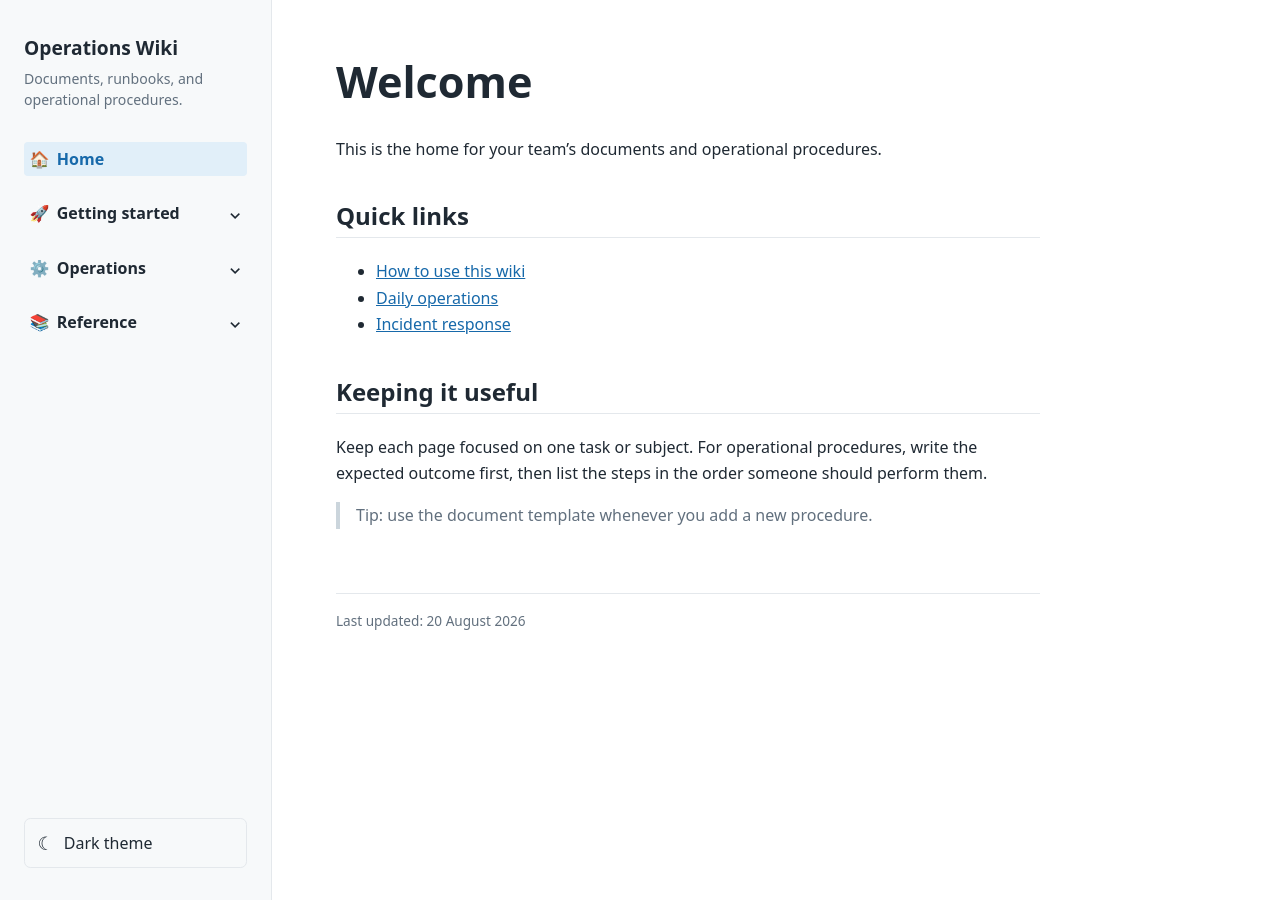
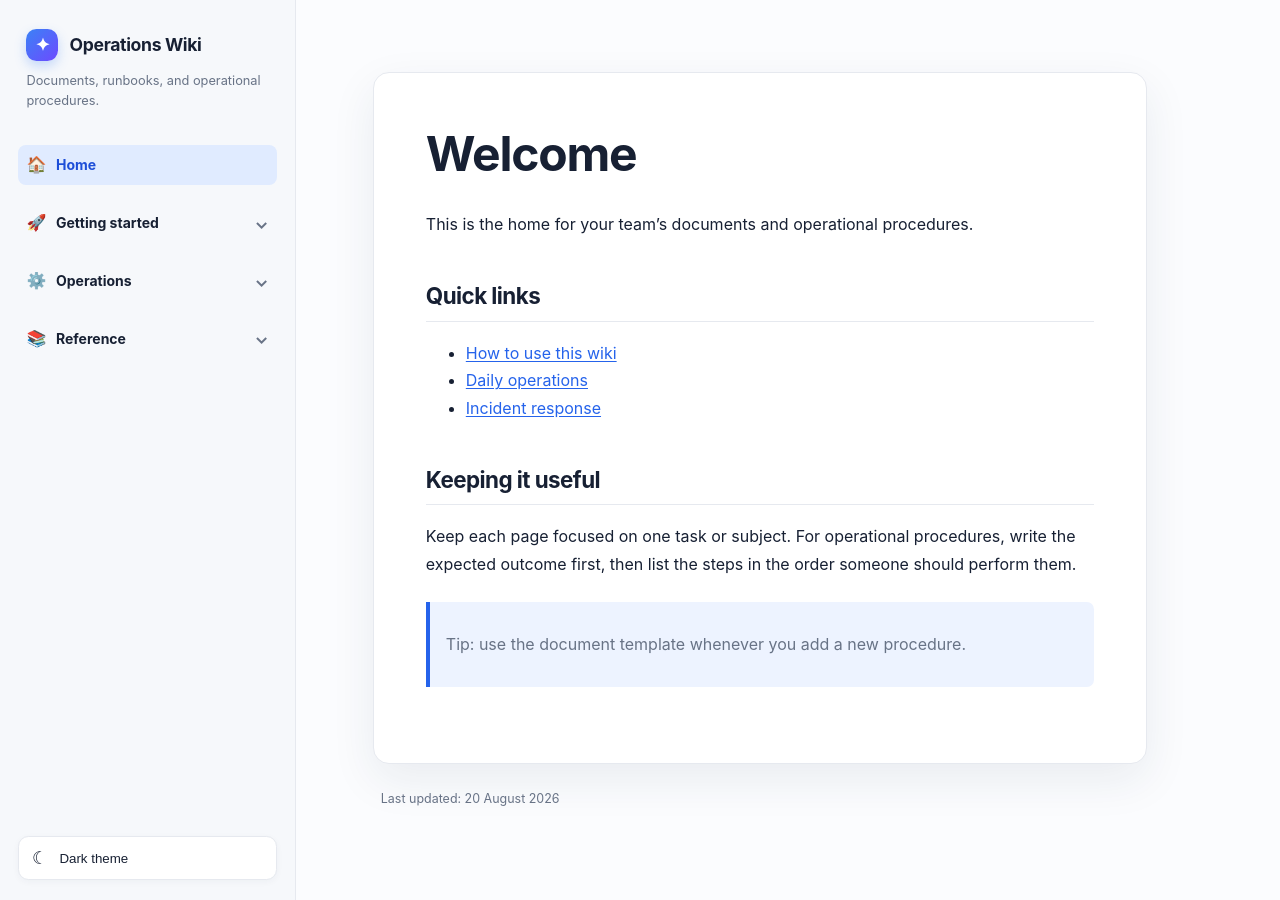
Before and after one commit to dfontolan/operations-wiki, a Jekyll site: the page built from index.md, in a window 1280 px wide. Built offline with Jekyll 4.4.1, drawn with Linux system fonts in a browser that asks for light colours.

Commit message:
Refresh wiki visual design

```diff
--- a/_layouts/default.html
+++ b/_layouts/default.html
@@ -11,7 +11,7 @@
   <body>
     <div class="site-shell">
       <aside class="sidebar" aria-label="Documentation navigation">
-        <a class="brand" href="{{ '/' | relative_url }}">{{ site.title }}</a>
+        <a class="brand" href="{{ '/' | relative_url }}"><span class="brand-mark" aria-hidden="true">✦</span><span>{{ site.title }}</span></a>
         <p class="tagline">{{ site.description }}</p>
 
         <nav>
--- a/assets/css/style.css
+++ b/assets/css/style.css
@@ -1,67 +1,66 @@
 :root {
-  --sidebar-width: 17rem;
-  --ink: #1f2933;
-  --muted: #62707e;
-  --line: #e4e8ec;
-  --surface: #f7f9fa;
-  --link: #1769aa;
-  --hover: #eaf3fa;
-  --current: #e1eff9;
-  --code: #f0f2f4;
-  --pre: #17212b;
+  --sidebar-width: 18.5rem; --ink: #172033; --muted: #687386; --line: #e6e9ef;
+  --surface: #fff; --sidebar: #f6f8fb; --page: #fbfcfe; --link: #2563eb;
+  --link-strong: #1d4ed8; --hover: #edf3ff; --current: #e0ebff; --code: #eff2f6;
+  --pre: #172033; --shadow: 0 16px 45px rgb(29 46 76 / 8%);
 }
-
 :root[data-theme="dark"] {
-  --ink: #e5edf4;
-  --muted: #a8b5c1;
-  --line: #334250;
-  --surface: #18232d;
-  --link: #83c7ff;
-  --hover: #263949;
-  --current: #274a63;
-  --code: #263542;
-  --pre: #101820;
+  --ink: #e7edf7; --muted: #a6b2c3; --line: #2c3a4d; --surface: #141d29;
+  --sidebar: #101823; --page: #111923; --link: #8cc8ff; --link-strong: #bae0ff;
+  --hover: #1c3046; --current: #203e5d; --code: #243244; --pre: #0c131d;
+  --shadow: 0 16px 45px rgb(0 0 0 / 22%);
 }
-
 * { box-sizing: border-box; }
-html { font-size: 16px; }
-body { margin: 0; color: var(--ink); background: #fff; font: 16px/1.65 system-ui, -apple-system, BlinkMacSystemFont, "Segoe UI", sans-serif; }
-:root[data-theme="dark"] body { background: #111a22; }
+html { font-size: 16px; scroll-behavior: smooth; }
+body { margin: 0; color: var(--ink); background: var(--page); font: 16px/1.7 Inter, ui-sans-serif, system-ui, -apple-system, BlinkMacSystemFont, "Segoe UI", sans-serif; text-rendering: optimizeLegibility; }
 .site-shell { min-height: 100vh; }
-.sidebar { position: fixed; inset: 0 auto 0 0; display: flex; flex-direction: column; width: var(--sidebar-width); overflow-y: auto; padding: 2rem 1.5rem; background: var(--surface); border-right: 1px solid var(--line); }
-.brand { color: var(--ink); font-size: 1.2rem; font-weight: 700; text-decoration: none; }
-.tagline { margin: .35rem 0 2rem; color: var(--muted); font-size: .88rem; line-height: 1.45; }
+.sidebar { position: fixed; inset: 0 auto 0 0; display: flex; flex-direction: column; width: var(--sidebar-width); overflow-y: auto; padding: 1.8rem 1.1rem 1.25rem; background: var(--sidebar); border-right: 1px solid var(--line); }
+.brand { display: flex; align-items: center; gap: .7rem; padding: 0 .55rem; color: var(--ink); font-size: 1.1rem; font-weight: 750; letter-spacing: -.02em; text-decoration: none; }
+.brand-mark { display: grid; width: 2rem; height: 2rem; place-items: center; color: #fff; border-radius: .65rem; background: linear-gradient(135deg, #3b82f6, #6d4aff); box-shadow: 0 5px 12px rgb(59 130 246 / 27%); }
+.tagline { margin: .65rem .55rem 2.15rem; color: var(--muted); font-size: .8rem; line-height: 1.55; }
 .sidebar nav { flex: 1; }
 .navigation, .navigation ul { margin: 0; padding: 0; list-style: none; }
-.navigation > li { margin: 0 0 1.25rem; }
-.navigation ul { margin: .35rem 0 0 .5rem; padding-left: .75rem; border-left: 1px solid var(--line); }
-.navigation li li { margin: .25rem 0; }
-.navigation a, .nav-heading { display: block; width: 100%; padding: .25rem .35rem; color: var(--muted); border: 0; border-radius: .25rem; background: transparent; font: inherit; text-align: left; text-decoration: none; }
-.navigation > li > a, .nav-heading { color: var(--ink); font-weight: 600; }
-.nav-heading { display: flex; align-items: center; justify-content: space-between; cursor: pointer; }
-.navigation a:hover, .nav-heading:hover { color: var(--link); background: var(--hover); }
-.navigation a[aria-current="page"] { color: var(--link); background: var(--current); font-weight: 650; }
-.emoji { display: inline-block; width: 1.7em; }
-.chevron { transition: transform .15s ease; }
+.navigation > li { margin-bottom: 1.15rem; }
+.navigation ul { margin: .4rem 0 0 .8rem; padding-left: .7rem; border-left: 1px solid var(--line); }
+.navigation li li { margin: .15rem 0; }
+.navigation a, .nav-heading { display: flex; align-items: center; width: 100%; min-height: 2.25rem; padding: .38rem .55rem; color: var(--muted); border: 0; border-radius: .5rem; background: transparent; font: inherit; font-size: .875rem; text-align: left; text-decoration: none; transition: color .16s ease, background .16s ease, transform .16s ease; }
+.navigation > li > a, .nav-heading { color: var(--ink); font-weight: 680; }
+.nav-heading { justify-content: space-between; cursor: pointer; }
+.navigation a:hover, .nav-heading:hover { color: var(--link-strong); background: var(--hover); }
+.navigation a:active, .nav-heading:active { transform: scale(.985); }
+.navigation a[aria-current="page"] { color: var(--link-strong); background: var(--current); font-weight: 700; }
+.emoji { display: inline-block; width: 1.85em; font-size: 1rem; }
+.chevron { color: var(--muted); font-size: 1.1rem; line-height: 1; transition: transform .18s ease; }
 .nav-heading[aria-expanded="true"] .chevron { transform: rotate(180deg); }
-.theme-toggle { display: flex; align-items: center; gap: .45rem; width: 100%; margin-top: 1.5rem; padding: .55rem .6rem; color: var(--ink); border: 1px solid var(--line); border-radius: .4rem; background: transparent; cursor: pointer; font: inherit; text-align: left; }
-.theme-toggle:hover { background: var(--hover); }
-.theme-icon { width: 1.2em; font-size: 1.15rem; text-align: center; }
-.content { max-width: 52rem; margin-left: var(--sidebar-width); padding: 3.5rem clamp(1.5rem, 5vw, 5rem); }
+.theme-toggle { display: flex; align-items: center; gap: .6rem; width: 100%; margin-top: 1.5rem; padding: .65rem .7rem; color: var(--ink); border: 1px solid var(--line); border-radius: .65rem; background: var(--surface); box-shadow: 0 2px 7px rgb(29 46 76 / 4%); cursor: pointer; font: 600 .82rem/1 inherit; text-align: left; transition: background .16s ease, border-color .16s ease, transform .16s ease; }
+.theme-toggle:hover { border-color: var(--link); background: var(--hover); }
+.theme-toggle:active { transform: scale(.98); }
+.theme-icon { display: grid; width: 1.25rem; place-items: center; font-size: 1.1rem; }
+.content { max-width: 58rem; min-height: 100vh; margin-left: var(--sidebar-width); padding: 4.5rem clamp(1.75rem, 6vw, 6.5rem); }
+article { padding: clamp(1.75rem, 5vw, 3.25rem); background: var(--surface); border: 1px solid var(--line); border-radius: 1rem; box-shadow: var(--shadow); }
 article > :first-child { margin-top: 0; }
-h1, h2, h3 { line-height: 1.2; color: var(--ink); }
-h1 { margin: 0 0 1.75rem; font-size: clamp(2rem, 4vw, 2.7rem); }
-h2 { margin-top: 2.5rem; padding-bottom: .4rem; border-bottom: 1px solid var(--line); }
-a { color: var(--link); }
-code { padding: .12em .3em; background: var(--code); border-radius: .2rem; font-size: .9em; }
-pre { overflow-x: auto; padding: 1rem; background: var(--pre); color: #f6f8fa; border-radius: .35rem; }
+h1, h2, h3 { color: var(--ink); line-height: 1.2; letter-spacing: -.025em; }
+h1 { margin: 0 0 1.8rem; font-size: clamp(2rem, 4.5vw, 3rem); }
+h2 { margin-top: 2.8rem; padding-bottom: .65rem; border-bottom: 1px solid var(--line); font-size: 1.4rem; }
+h3 { margin-top: 2rem; font-size: 1.1rem; }
+p, li { max-width: 70ch; }
+a { color: var(--link); text-underline-offset: .15em; }
+a:hover { color: var(--link-strong); }
+strong { color: var(--ink); }
+code { padding: .13em .34em; border-radius: .3rem; background: var(--code); font-size: .88em; }
+pre { overflow-x: auto; padding: 1.1rem 1.2rem; border-radius: .65rem; background: var(--pre); color: #f6f8fa; box-shadow: inset 0 1px 0 rgb(255 255 255 / 7%); }
 pre code { padding: 0; background: transparent; }
-blockquote { margin-left: 0; padding-left: 1rem; border-left: .25rem solid #cbd5dc; color: var(--muted); }
-footer { margin-top: 4rem; padding-top: 1rem; border-top: 1px solid var(--line); color: var(--muted); font-size: .85rem; }
-
+blockquote { margin: 1.5rem 0; padding: .8rem 1rem; border-left: .25rem solid var(--link); border-radius: 0 .45rem .45rem 0; background: var(--hover); color: var(--muted); }
+table { display: block; width: 100%; overflow-x: auto; border-collapse: collapse; font-size: .92rem; }
+th, td { padding: .7rem .8rem; border-bottom: 1px solid var(--line); text-align: left; }
+th { color: var(--ink); font-weight: 700; background: var(--sidebar); }
+footer { margin: 1.5rem .5rem 0; color: var(--muted); font-size: .78rem; }
+a:focus-visible, button:focus-visible { outline: 3px solid rgb(37 99 235 / 45%); outline-offset: 2px; }
 @media (max-width: 760px) {
-  .sidebar { position: static; width: 100%; padding: 1.5rem; border-right: 0; border-bottom: 1px solid var(--line); }
-  .tagline { margin-bottom: 1rem; }
-  .navigation > li { margin-bottom: .75rem; }
-  .content { margin-left: 0; padding: 2.25rem 1.5rem; }
+  .sidebar { position: static; width: 100%; min-height: auto; padding: 1.5rem; border-right: 0; border-bottom: 1px solid var(--line); }
+  .tagline { margin-bottom: 1.3rem; }
+  .navigation > li { margin-bottom: .7rem; }
+  .theme-toggle { margin-top: .75rem; }
+  .content { margin-left: 0; padding: 1.5rem; }
+  article { padding: 1.5rem; border-radius: .8rem; }
 }
```
